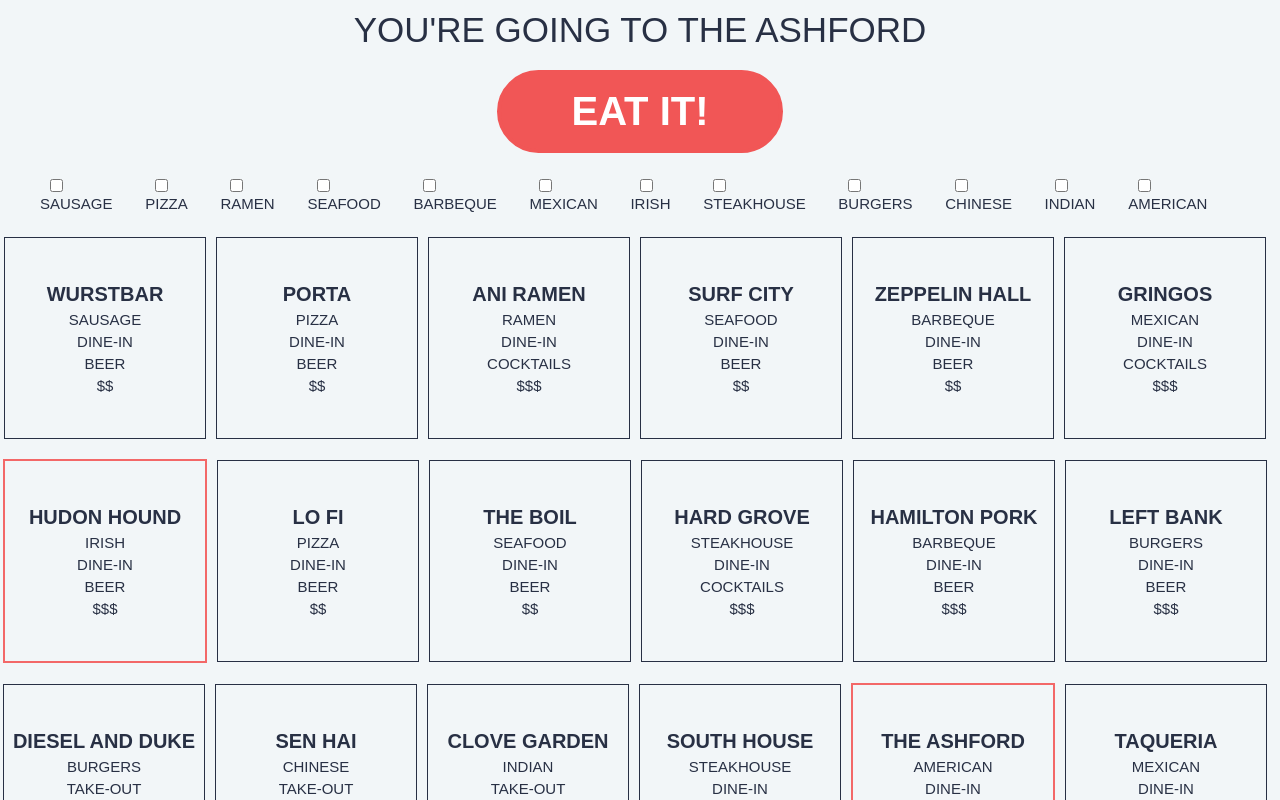
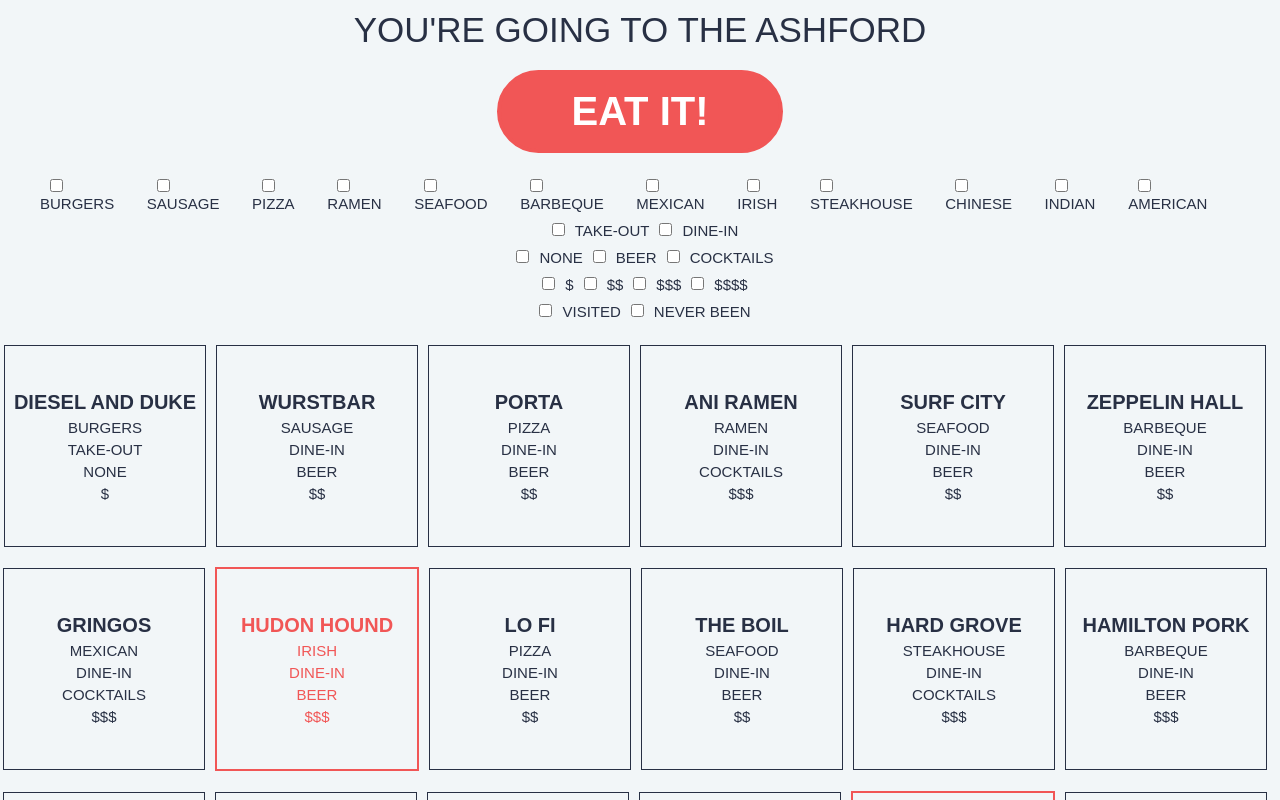
Before and after one commit to megdadkins7/restaurant-picker, a React (Create React App) app: page / in a window 1280 px wide. Shown: the top 800 px of the page. Built offline with nearby package versions, Linux system fonts and the light colour scheme.

Commit message:
filter logic applied to button

```diff
--- a/src/App.js
+++ b/src/App.js
@@ -1,4 +1,4 @@
-import { useState, useEffect, useCallback } from'react';
+import { useState, useEffect } from'react';
 
 //components
 import RestaurantList from './components/RestaurantList'
@@ -15,21 +15,7 @@ function App() {
   const [restaurant, setRestaurant] = useState('');
   const [activeFilters, setActiveFilters] = useState({
     type: '',
-  })
-
-  const getRestaurant = () => {
-    const restaurantNum = Math.floor(Math.random() * restaurants.length)
-    const randomRestaurant = restaurants[restaurantNum]
-    setRestaurant(randomRestaurant.name)
-  }
-
-  useEffect(() => {
-    getRestaurant()
-  }, [])
-
-  const handleClick = useCallback(event => {
-    getRestaurant()
-  }, [])
+  });
 
   const handleOnFiltersChange = partialFilters => {
     setActiveFilters(state => ({
@@ -38,12 +24,48 @@ function App() {
     }))
   }
 
+  const getActiveFilterCount = activeFilters => {
+    return Object.keys(activeFilters).reduce((total, filterKey) => {
+      return activeFilters[filterKey].length > 0 ? total + 1 : total;
+    }, 0)
+  }
+
+  const getFilteredList = (list, activeFilters) => {
+    const activeFilterCount = getActiveFilterCount(activeFilters);
+    if(activeFilterCount === 0) {
+      return restaurants
+    }
+    return list.filter(restaurant => {
+      const matchCount = Object.keys(activeFilters).reduce((total, filterKey) => {
+        const haveMatch = activeFilters[filterKey].some(r => restaurant[filterKey] === null ? false : restaurant[filterKey].includes(r));
+        if(haveMatch) {
+          return total + 1
+        } else {
+          return total
+        }
+      }, 0);
+      return matchCount === activeFilterCount
+    });
+  };
+
+  const visibleRestaurants = getFilteredList(restaurants, activeFilters)
+
+  const getRestaurant = () => {
+    const restaurantNum = Math.floor(Math.random() * visibleRestaurants.length)
+    const randomRestaurant = visibleRestaurants[restaurantNum]
+    setRestaurant(randomRestaurant.name)
+  }
+
+  useEffect(() => {
+    getRestaurant()
+  }, [])
+
   return (
     <>
       <GlobalStyles />
-      <RestaurantPicker restaurant={restaurant} getRestaurant={handleClick} />
-      <FilterList onFiltersChange={handleOnFiltersChange} />
-      <RestaurantList restaurants={restaurants} filters={activeFilters} />
+      <RestaurantPicker restaurant={restaurant} getRestaurant={getRestaurant} />
+      <FilterList onFiltersChange={handleOnFiltersChange} restaurants={restaurants} />
+      <RestaurantList visibleRestaurants={visibleRestaurants} />
     </>
   );
 }
--- a/src/components/FilterList.js
+++ b/src/components/FilterList.js
@@ -62,6 +62,12 @@ export default function FilterList({ onFiltersChange }) {
   const alcoholCategories = restaurants.map(restaurant => restaurant.alcohol).filter(
     uniqueTypes
   );
+  const priceCategories = restaurants.map(restaurant => restaurant.price).filter(
+    uniqueTypes
+  );
+  const visitedCategories = restaurants.map(restaurant => restaurant.visited).filter(
+    uniqueTypes
+  );
 
   return (
     <>
@@ -82,14 +88,7 @@ export default function FilterList({ onFiltersChange }) {
         ))
       }
       </div>
-
-      </StyledFilterList>
-    </>
-  )
-}
-
-/*
-<div className='Container'>
+      <div className='Container'>
       {
         locationCategories.map((location, i) => (
           <div key={`${location}${i}`}>
@@ -97,26 +96,8 @@ export default function FilterList({ onFiltersChange }) {
               type='checkbox'
               name='location'
               value={location}
-              checked={locationFilter.includes(location)}
-              onChange={handleOnLocationChange}
             />
             <label htmlFor='location'>{location}</label>
-          </div>
-        ))
-      }
-      </div>
- <div className='Container'>
-      {
-        locationCategories.map((loc, i) => (
-          <div key={`${loc}${i}`}>
-            <input
-              type='checkbox'
-              name='type'
-              value={loc}
-              checked={locationFilter.includes(loc)}
-              onChange={handleOnLocationChange}
-            />
-            <label htmlFor='type'>{loc}</label>
           </div>
         ))
       }
@@ -127,14 +108,43 @@ export default function FilterList({ onFiltersChange }) {
           <div key={`${alcohol}${i}`}>
             <input
               type='checkbox'
-              name='type'
+              name='alcohol'
               value={alcohol}
-              checked={alcoholFilter.includes(alcohol)}
-              onChange={handleOnAlcoholChange}
             />
-            <label htmlFor='type'>{alcohol}</label>
+            <label htmlFor='alcohol'>{alcohol}</label>
           </div>
         ))
       }
       </div>
-*/
+      <div className='Container'>
+        {
+          priceCategories.map((price, i) => (
+            <div key={`${price}${i}`}>
+              <input
+                type='checkbox'
+                name='price'
+                value={price}
+              />
+              <label htmlFor='price'>{price}</label>
+            </div>
+          ))
+        }
+      </div>
+      <div className='Container'>
+        {
+          visitedCategories.map((visited, i) => (
+            <div key={`${visited}${i}`}>
+              <input
+                type='checkbox'
+                name='visited'
+                value={visited}
+              />
+              <label htmlFor='visited'>{visited ? 'visited' : 'never been'}</label>
+            </div>
+          ))
+        }
+      </div>
+      </StyledFilterList>
+    </>
+  )
+}
--- a/src/components/RestaurantList.js
+++ b/src/components/RestaurantList.js
@@ -6,6 +6,7 @@ const StyledRestaurantView = styled.div`
   flex-wrap: wrap;
   justify-content: center;
   align-items: center;
+  margin-bottom: 20px;
 `;
 
 const StyledRestaurantList = styled.div`
@@ -13,12 +14,12 @@ const StyledRestaurantList = styled.div`
   flex-direction: column;
   justify-content: center;
   align-items: center;
-  border: ${prop => prop.visited ? '1px solid #283044' : '2px solid #F36868'};
+  border: ${prop => prop.visited ? '1px solid #283044' : '2px solid #F15656'};
   width: 200px;
   height: 200px;
   margin-top: 20px;
   margin-right: 10px;
-  color: #283044;
+  color: ${prop => prop.visited ? '#283044' : '#F15656'};
   .RestaurantName {
     font-size: 20px;
     font-weight: 600;
@@ -30,33 +31,7 @@ const StyledRestaurantList = styled.div`
   }
 `;
 
-export default function RestaurantList({ restaurants, filters }) {
-  const getActiveFilterCount = filters => {
-    return Object.keys(filters).reduce((total, filterKey) => {
-      return filters[filterKey].length > 0 ? total + 1 : total;
-    }, 0)
-  }
-
-  const getFilteredList = (list, filters) => {
-    const activeFilterCount = getActiveFilterCount(filters);
-    if(activeFilterCount === 0) {
-      return restaurants
-    }
-    return list.filter(restaurant => {
-      const matchCount = Object.keys(filters).reduce((total, filterKey) => {
-        const haveMatch = filters[filterKey].some(r => restaurant[filterKey] === null ? false : restaurant[filterKey].includes(r));
-        if(haveMatch) {
-          return total + 1
-        } else {
-          return total
-        }
-      }, 0);
-      return matchCount === activeFilterCount
-    });
-  };
-
-  const visibleRestaurants = getFilteredList(restaurants, filters)
-
+export default function RestaurantList({ visibleRestaurants }) {
   return (
     <StyledRestaurantView>
       {visibleRestaurants.map(restaurant => (
--- a/src/components/RestaurantPicker.js
+++ b/src/components/RestaurantPicker.js
@@ -36,7 +36,7 @@ export default function RestaurantPicker({ getRestaurant, restaurant }) {
   return (
     <StyledRestaurantPicker>
       <div className='RestaurantName'>You're going to {restaurant} </div>
-      <button className='EatButton' onClick={getRestaurant}>Eat It!</button>
+      <button className='EatButton' onClick={() => getRestaurant()}>Eat It!</button>
     </StyledRestaurantPicker>
   )
 }
--- a/src/data.js
+++ b/src/data.js
@@ -1,4 +1,13 @@
 export const restaurants = [
+  {
+    id: 'dieselAndDuke',
+    name: 'Diesel And Duke',
+    type: 'burgers',
+    visited: true,
+    location: 'take-out',
+    alcohol: 'none',
+    price: '$'
+  },
   {
     id: 'wurstbar',
     name: 'Wurstbar',
@@ -108,15 +117,6 @@ export const restaurants = [
     price: '$$$'
   },
   {
-    id: 'dieselAndDuke',
-    name: 'Diesel And Duke',
-    type: 'burgers',
-    visited: true,
-    location: 'take-out',
-    alcohol: 'none',
-    price: '$'
-  },
-  {
     id: 'senHai',
     name: 'Sen Hai',
     type: 'chinese',
```
